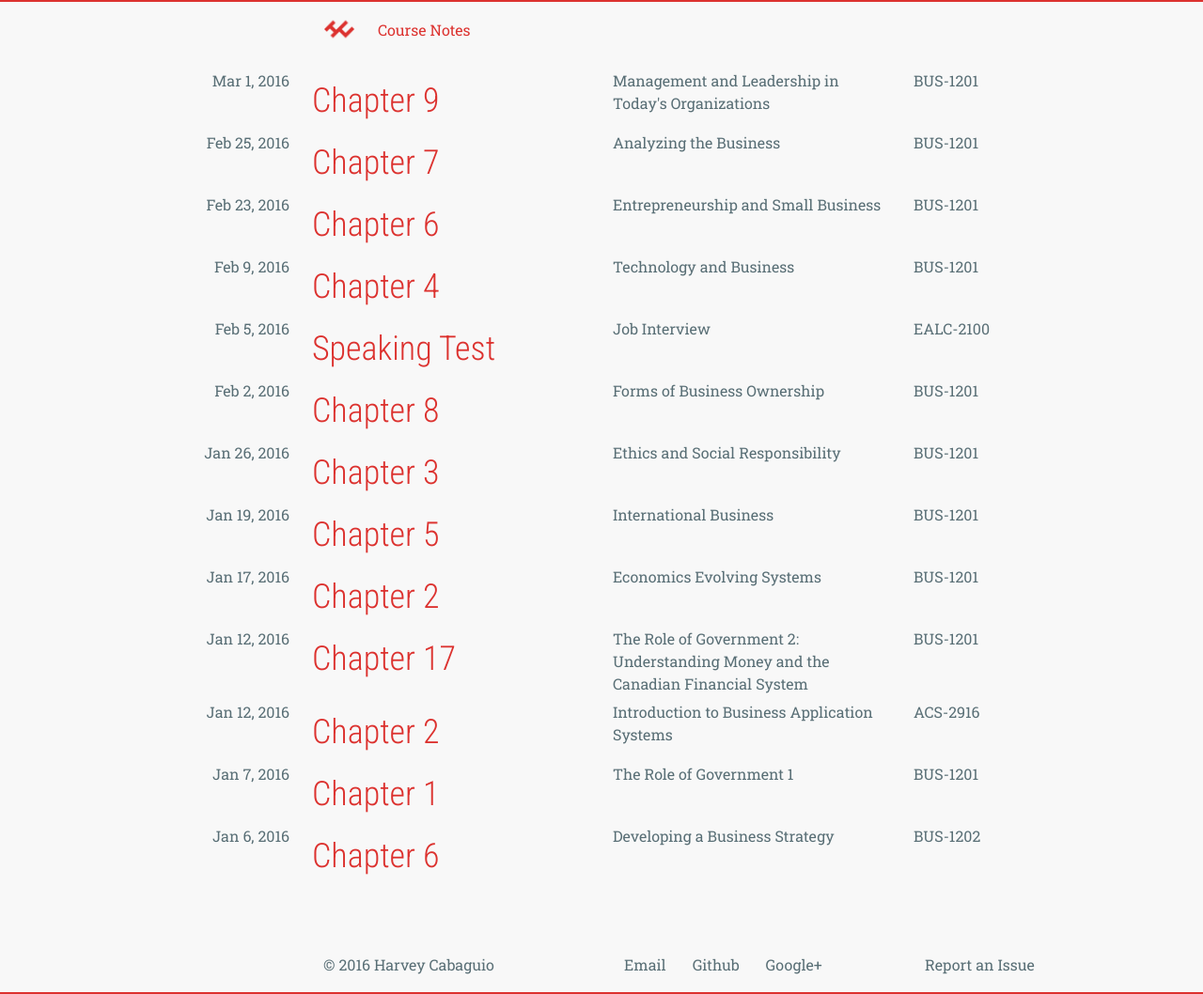
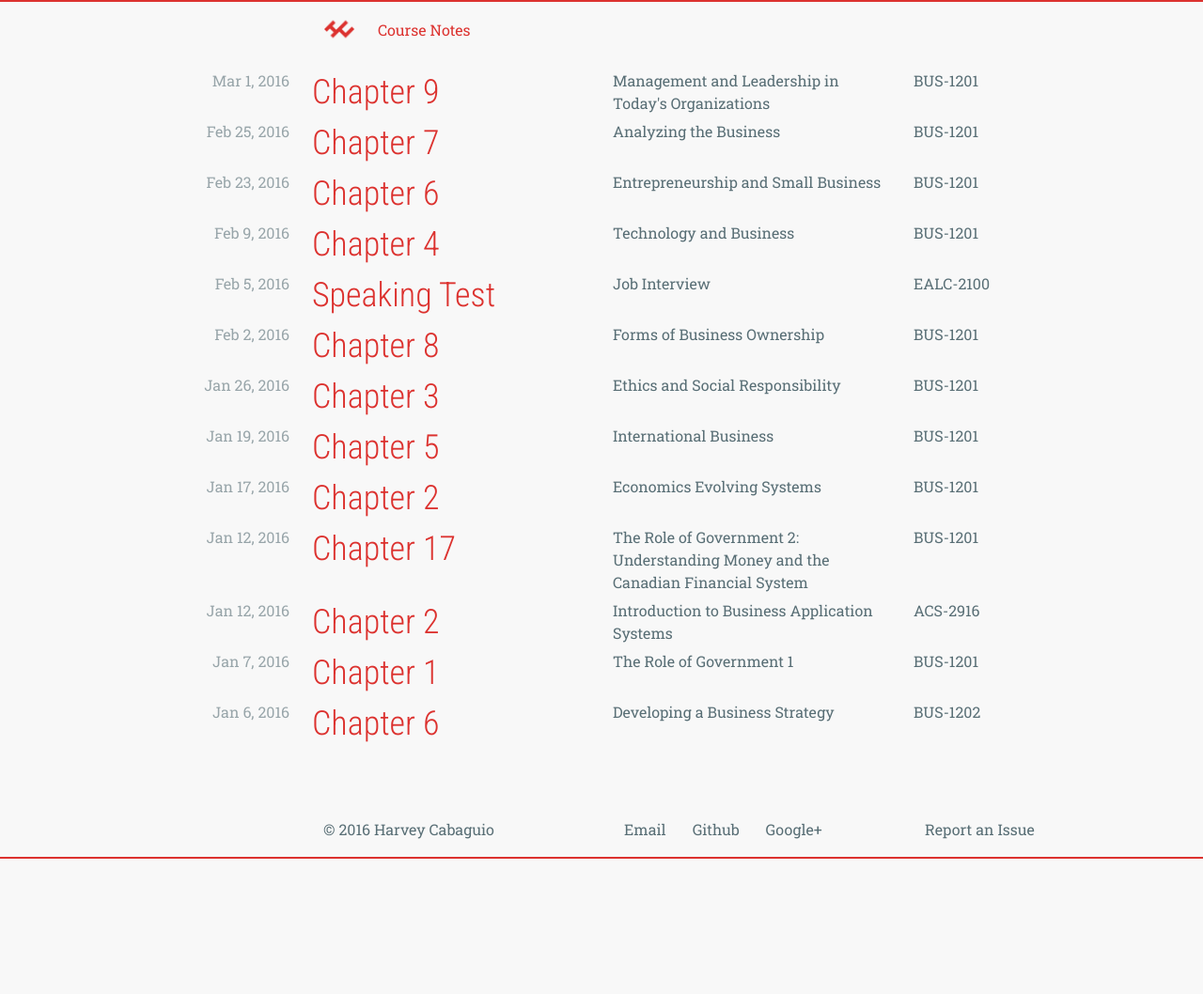
Before and after one commit to harveycabaguio/notes, a Jekyll site: the page built from index.html, in a window 1280 px wide. Shown: the whole page at 94% size. Built offline with Jekyll 4.4.1, drawn with Linux system fonts in a browser that asks for light colours; after the commit the page ends 914 px from its top, so only the background shows below that.

Commit message:
css fixes for mobile

```diff
--- a/_sass/_base.scss
+++ b/_sass/_base.scss
@@ -57,13 +57,13 @@
 h1, h2, h3, h4, h5 {
   font-family: $header-font-family;
   font-weight: lighter;
+  color: $brand-color;
 }
 
 h1 {
   margin-top: $spacing-unit * 3;
   margin-bottom: $spacing-unit * 3;
 
-  color: $brand-color;
   font-size: $spacing-unit * 6;
   line-height: $spacing-unit * 7;
   text-align: center;
--- a/_sass/_layout.scss
+++ b/_sass/_layout.scss
@@ -39,6 +39,14 @@
     &.one, &.two {
       width: calc(100vw - (#{$spacing-unit} * 2));
     }
+  }
+  nav .col {
+    margin-left: 0;
+    margin-right: 0;
+  }
+  footer .col {
+    margin-left: 0;
+    margin-right: 0;
   }
 }
 
@@ -132,18 +140,30 @@
 
   & p:first-child {
     text-align: right;
+    opacity: 0.6;
   }
   & p {
     margin-top: 0;
     margin-bottom: 0;
   }
   & h4 {
-    line-height: $spacing-unit * 3.5;
+    line-height: 1;
+    margin-top: $spacing-unit * 0.5;
+    margin-bottom: $spacing-unit * 0.5;
+  }
+}
+
+@media (max-width: 420px) and (orientation: portrait) {
+  .post-list li .col.one:first-child {
+    text-align: left;
+  }
+  .post-list li {
+    margin-bottom: $spacing-unit * 2;
   }
 }
 
 /*
- *
+ * Footer
  */
 footer {
   position: absolute;
@@ -165,7 +185,13 @@
     color: $background-color;
   }
 
-  & a:first-child:hover:after {
+  & div:first-child a:first-child:hover:after {
+    content: " ↑"
+  }
+}
+
+@media (max-width: 800px) and (orientation: portrait) {
+  footer > div:first-child a:first-child:after {
     content: " ↑"
   }
 }
```
